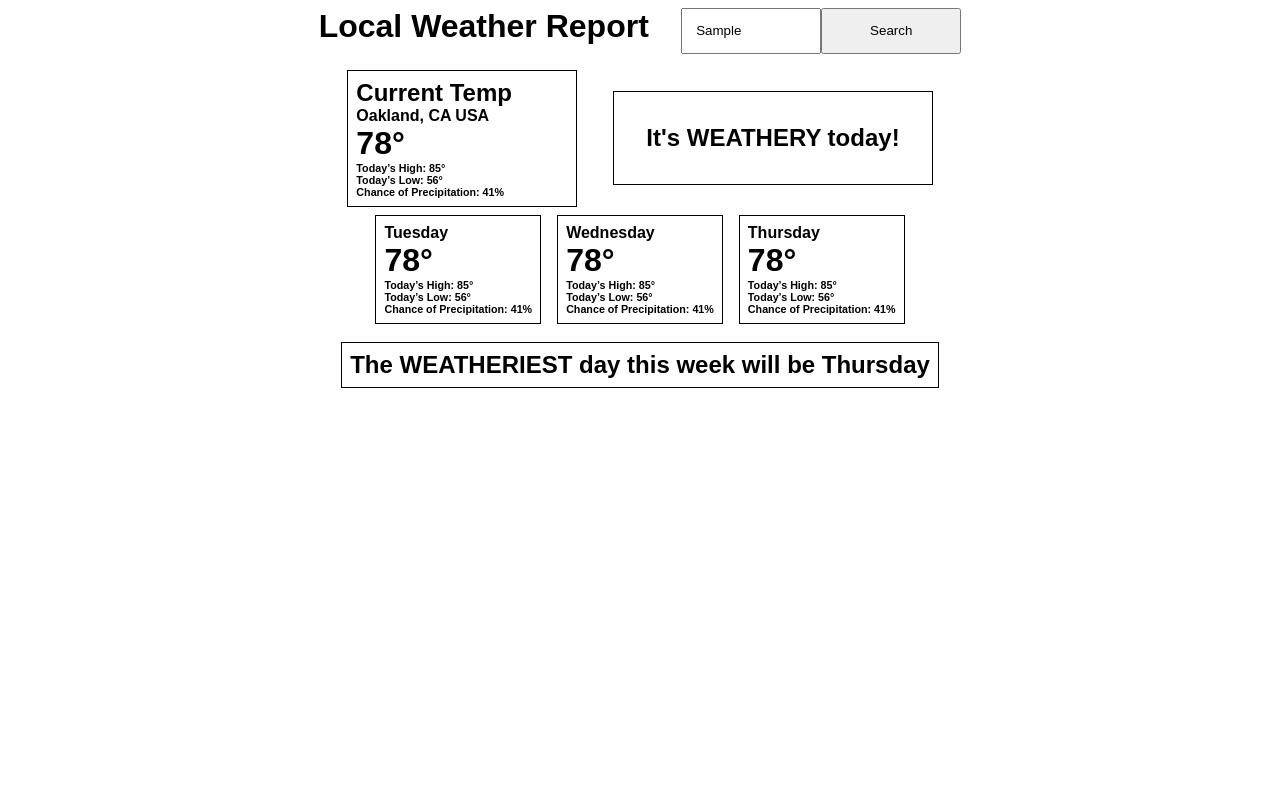
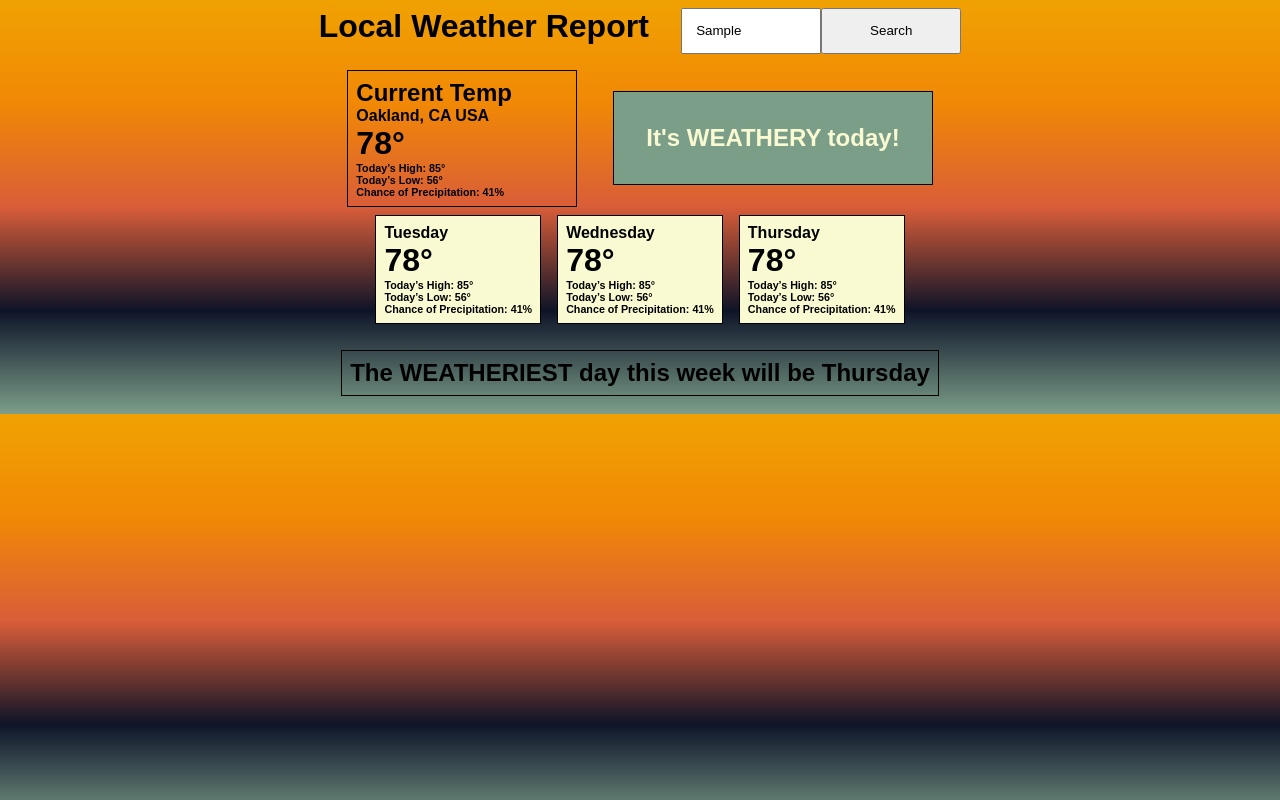
Before and after one commit to NocturneAC/weatheryNocturne, a plain HTML site: page index.html in a window 1280 px wide. Both pictures are taken after typing "Sample" into the empty fields and a click on the input "Search". Drawn offline with Linux system fonts and the light colour scheme; no server answers.

Commit message:
added gradient and etc color updates

```diff
--- a/css/styles.css
+++ b/css/styles.css
@@ -4,6 +4,7 @@ h1, h2, h4, h6 {
 }
 body {
     font-family: Arial, Helvetica, sans-serif;
+    background: repeating-linear-gradient(#F0A202, #F18805, #D95D39, #0E1428, #7B9E89);
 }
 
 .app {
@@ -72,6 +73,8 @@ body {
     border: 1px solid #000000;
     padding: .5em;
     text-align: center;
+    background: #7B9E89;
+    color: lightgoldenrodyellow;
 }
 .card-current {
     border: 1px solid #000000;
@@ -79,14 +82,19 @@ body {
 }
 
 .cards {
-    display: flex;
+    /* display: flex;
     justify-content: center;
-    gap: 1em;
+    gap: 1em; */
+    display: grid;
+    grid-template-columns: 1fr 1fr;
+    grid-column-gap: 1em;
 }
 
 .card {
     border: 1px solid #000000;
+    margin-bottom: 0.5em;
     padding: .5em;
+    background: lightgoldenrodyellow;
 }
 
 .footer-content {
@@ -120,6 +128,11 @@ body {
     }
     .card-current {
         padding-right: 4em;
+    }
+    .cards {
+        display: flex;
+        justify-content: center;
+        gap: 1em;
     }
     .footer-content {
         margin: 10px 20px;
```
